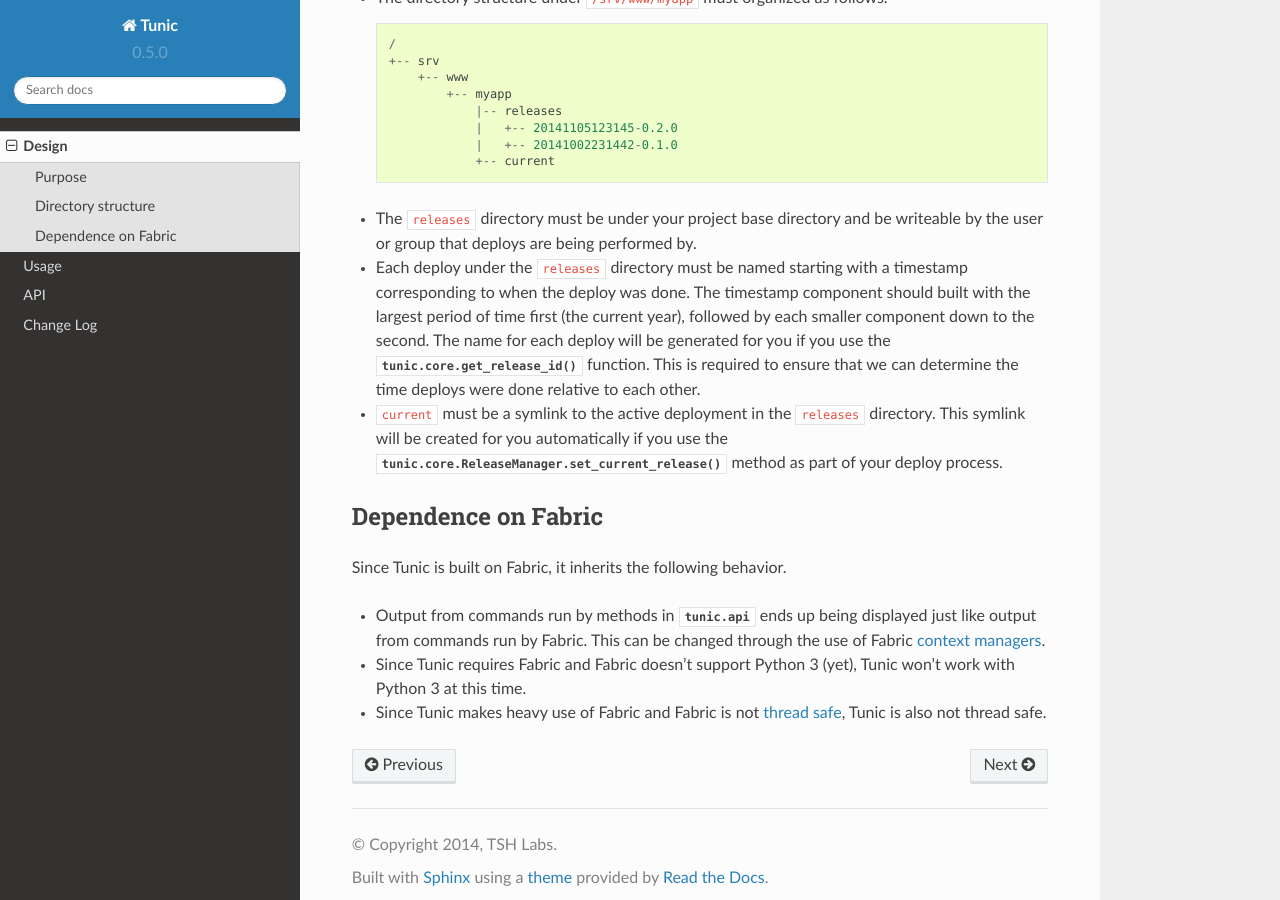
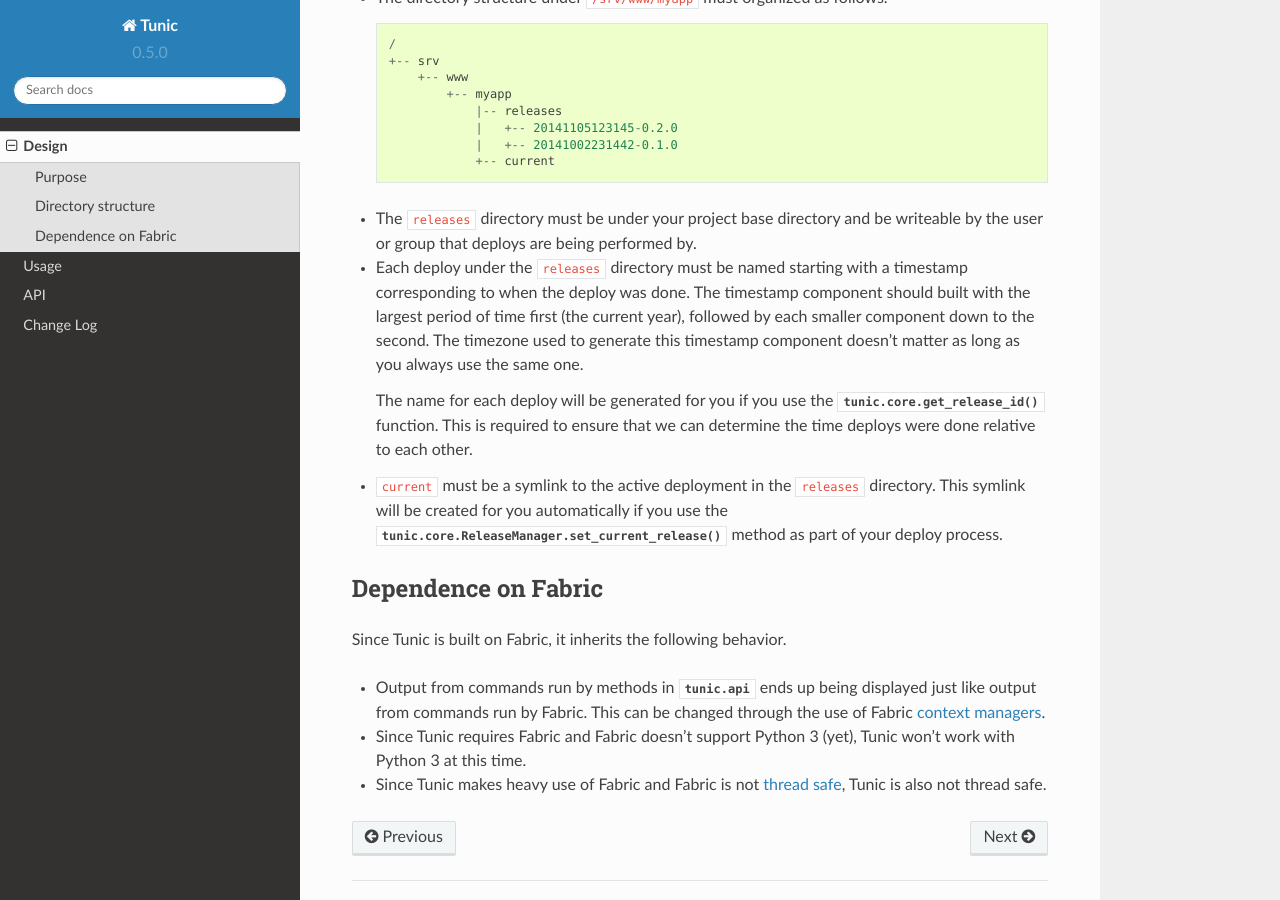
Before and after one commit to 56quarters/tunic, a Sphinx documentation site: the page built from doc/source/design.rst, in a window 1280 px wide and 900 px high, scrolled down 647 px. Built offline with Sphinx 7.4.7 and the Read the Docs theme 2.0.0, drawn with Linux system fonts in a browser that asks for light colours.

Commit message:
Add some clarification to docs

```diff
--- a/doc/source/design.rst
+++ b/doc/source/design.rst
@@ -43,10 +43,12 @@
 * Each deploy under the ``releases`` directory must be named starting with a
   timestamp corresponding to when the deploy was done. The timestamp component
   should built with the largest period of time first (the current year), followed
-  by each smaller component down to the second. The name for each deploy will be
-  generated for you if you use the :func:`tunic.core.get_release_id` function.
-  This is required to ensure that we can determine the time deploys were done
-  relative to each other.
+  by each smaller component down to the second. The timezone used to generate this
+  timestamp component doesn't matter as long as you always use the same one.
+
+  The name for each deploy will be generated for you if you use the
+  :func:`tunic.core.get_release_id` function. This is required to ensure that we
+  can determine the time deploys were done relative to each other.
 
 * ``current`` must be a symlink to the active deployment in the ``releases``
   directory. This symlink will be created for you automatically if you use the
```
Also changed, not shown: 1 other file.
